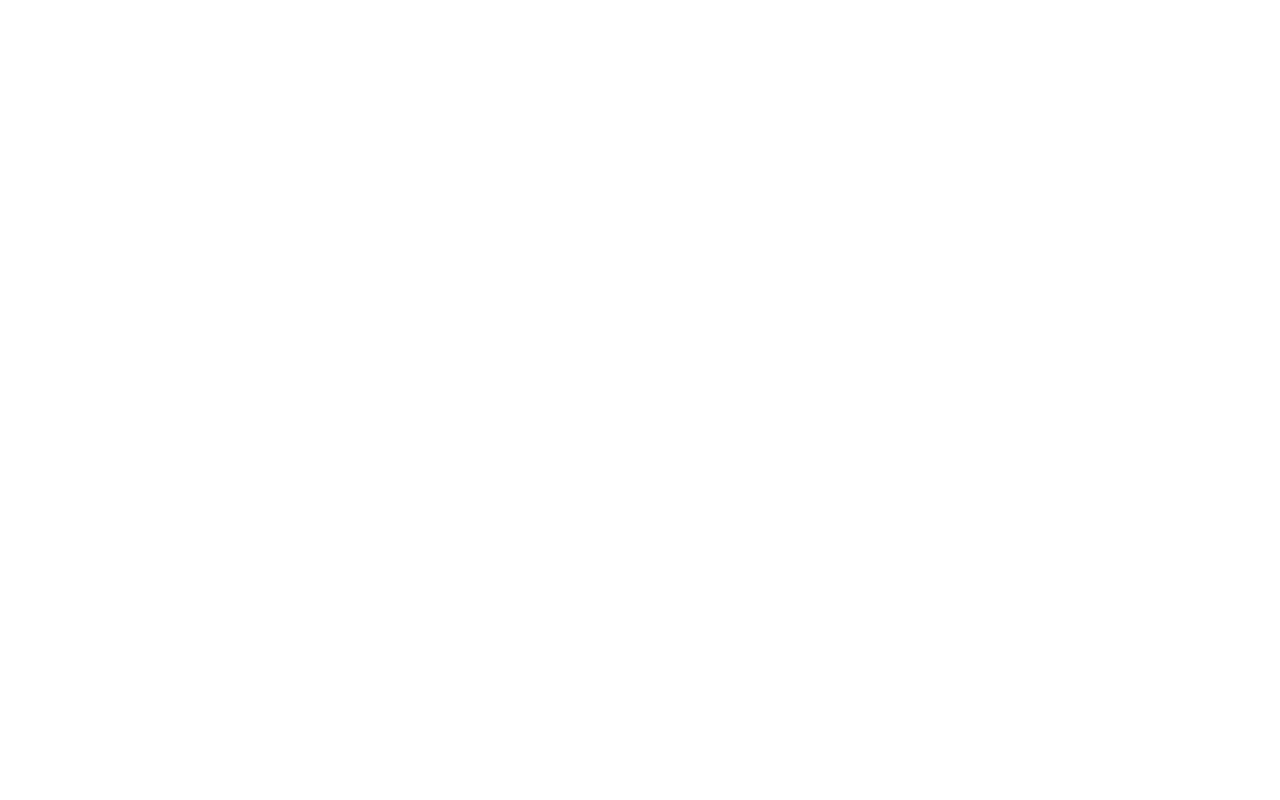
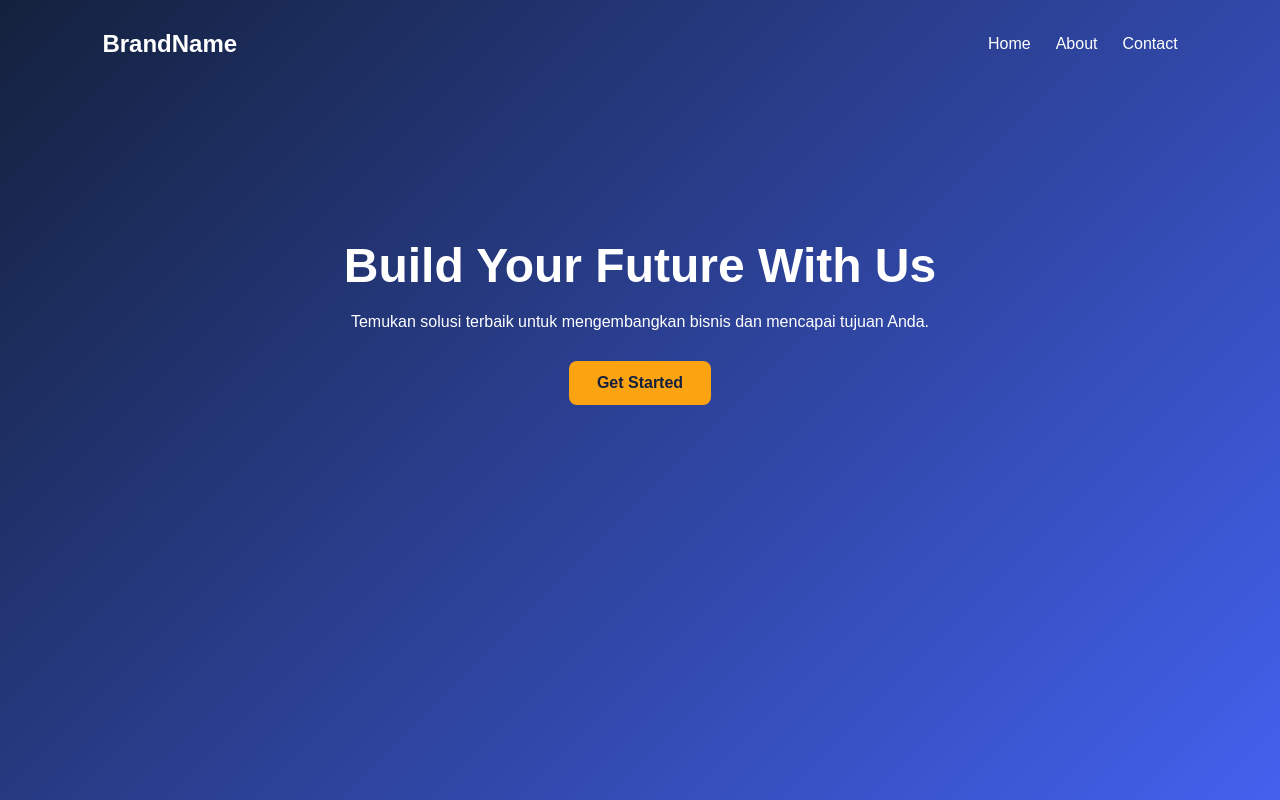
Before and after one commit to dyalikaaaa/belajar-git, a plain HTML site: page index.html in a window 1280 px wide. Drawn offline with Linux system fonts and the light colour scheme.

Commit message:
Add hero section with navigation and content

```diff
--- a/index.html
+++ b/index.html
@@ -176,10 +176,25 @@
 <body>
 
 
-    <!-- ================================= -->
-    <!-- SECTION 1: HERO / BERANDA         -->
-    <!-- Paste kode HTML Section 1 di sini -->
-    <!-- ================================= -->
+<section class="hero">
+  <nav class="navbar">
+    <h2>BrandName</h2>
+    <ul>
+      <li><a href="#home">Home</a></li>
+      <li><a href="#about">About</a></li>
+      <li><a href="#contact">Contact</a></li>
+    </ul>
+  </nav>
+
+  <div class="hero-content" id="home">
+    <h1>Build Your Future With Us</h1>
+    <p>
+      Temukan solusi terbaik untuk mengembangkan
+      bisnis dan mencapai tujuan Anda.
+    </p>
+    <a href="#about" class="btn">Get Started</a>
+  </div>
+</section>
 
 
 
```
